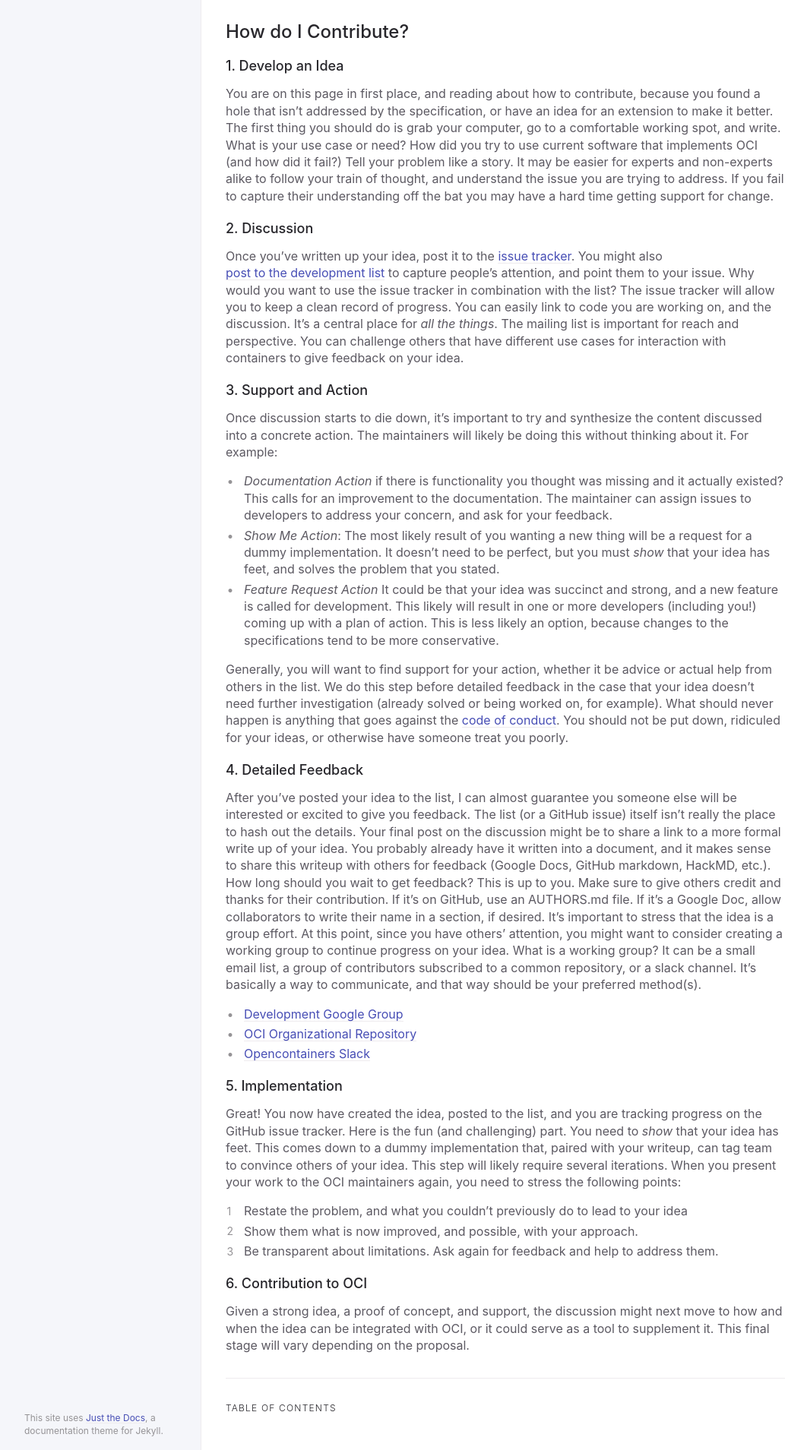
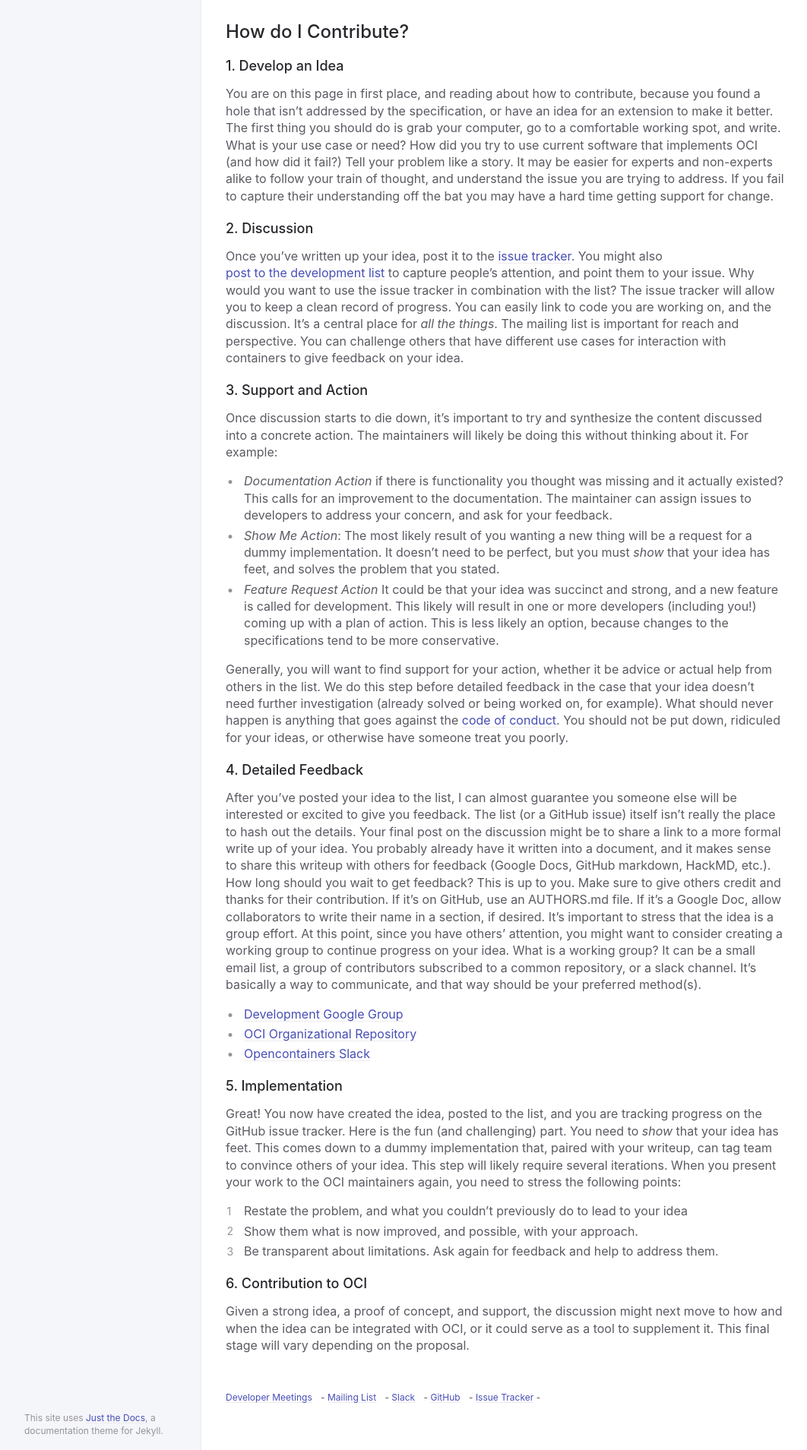
Before and after one commit to opencontainers/.github, a Jekyll site: the page built from docs/docs/contributing/contributing.md, in a window 1280 px wide. Shown: the part 1170-3079 px from the top of the page at 76% size, without its empty margins (91-1153 px from the left). Built offline with Jekyll 4.4.1, drawn with Linux system fonts in a browser that asks for light colours.

Commit message:
adding footer with links
Signed-off-by: Vanessa Sochat <vsochat@stanford.edu>

```diff
--- a/docs/_config.yml
+++ b/docs/_config.yml
@@ -31,3 +31,10 @@ exclude:
 aux_links:
   "OpenContainers on GitHub":
     - "//github.com/opencontainers"
+
+footer_links:
+  "Developer Meetings": https://github.com/opencontainers/org#meetings
+  "Mailing List": https://groups.google.com/a/opencontainers.org/forum/#!forum/dev
+  "Slack": https://chat.opencontainers.org/
+  "GitHub": https://github.com/opencontainers
+  "Issue Tracker": https://github.com/opencontainers/org/issues
--- a/docs/_layouts/default.html
+++ b/docs/_layouts/default.html
@@ -52,7 +52,7 @@
             </nav>
           {% endif %}
         {% endunless %}
-        <div id="main-content" class="page-content" role="main">
+        <div id="main-content" class="page-content" role="main" style="padding-bottom:30px">
           {{ content }}
 
           {% if page.has_children == true and page.has_toc != false %}
@@ -70,9 +70,12 @@
           </ul>
           {% endif %}
         </div>
+        {% if site.footer_links %}<footer>
+            <ul class="list-style-none text-small mt-md-1 mb-md-1 pb-4 pb-md-0">
+              {% for link in site.footer_links %}
+                <li class="d-inline-block my-0{% unless forloop.last %} mr-2{% endunless %}"><a href="{{ link.last }}">{{ link.first }}</a></li> - {% endfor %}</ul></footer>{% endif %}
       </div>
     </div>
   </div>
-
 </body>
 </html>
```
Also changed, not shown: docs/docs/contributing/contributing.md (+1 -0 lines), 1 other file.
